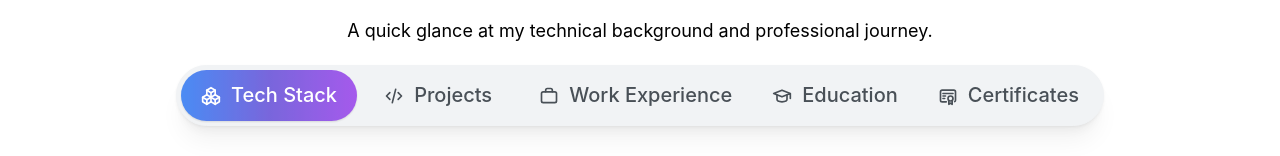
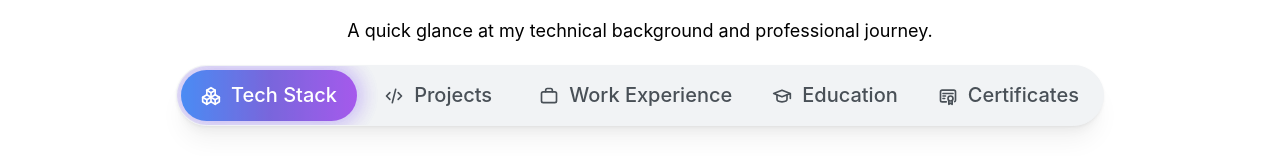
Before and after one commit to vyatsenk0/my-portfolio, a React (Vite) app: page / in a window 1280 px wide. Shown: the part 630-786 px from the top of the page. Built offline with nearby package versions, Linux system fonts and the light colour scheme.

Commit message:
style: portfolio tabs & prj learnMore btn - box shadow added

```diff
--- a/src/components/Portfolio.module.css
+++ b/src/components/Portfolio.module.css
@@ -7,6 +7,9 @@
 .indicator {
   background-image: linear-gradient(to right, #2172f4, #5b43d6, #9333ea);
   opacity: 0.8;
+  transition: box-shadow 150ms ease !important;
+  box-shadow: 0 0 20px 4px rgba(100, 100, 255, 0.25),
+              0 0 20px 4px rgba(147, 51, 234, 0.25) !important; /* subtle base outline */
 }
 
 .control {
--- a/src/components/partials/Projects.module.css
+++ b/src/components/partials/Projects.module.css
@@ -38,6 +38,9 @@
   border: 1px solid var(--mantine-color-white) !important;
 
   transition: transform 150ms ease, box-shadow 150ms ease;
+  box-shadow: 0 0 10px 2px rgba(100, 100, 255, 0.25),
+              0 0 20px 4px rgba(147, 51, 234, 0.25); /* subtle base outline */
+
   &:hover {
     transform: scale(1.1);
     background-color: rgba(100, 100, 255, 0.25) !important;
```
